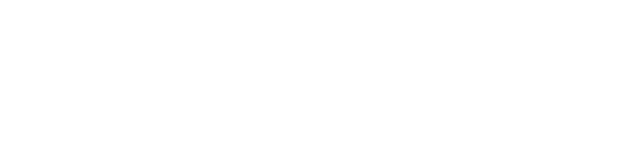
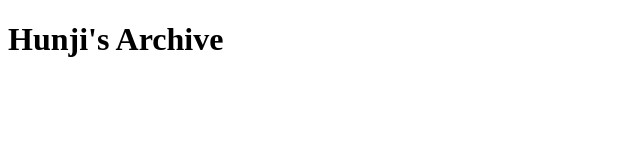
Before and after one commit to ryleedesign99/Hunji, a plain HTML site: page Index.html in a window 1280 px wide. Shown: the whole page, without its empty margins (0-640 px from the left). Drawn offline with Linux system fonts and the light colour scheme.

Commit message:
Update Index.html

```diff
--- a/Index.html
+++ b/Index.html
@@ -1,4 +1,15 @@
 <!DOCTYPE html>
 <html lang="en">
 
+    <head>
+        <title>HUNJI'S WEBSITE</title>
+    </head>
+    <body>
+        <main>
+            <h1>Hunji's Archive</h1>
+
+        </main>
+    </body>
+
+
 </html>
```
